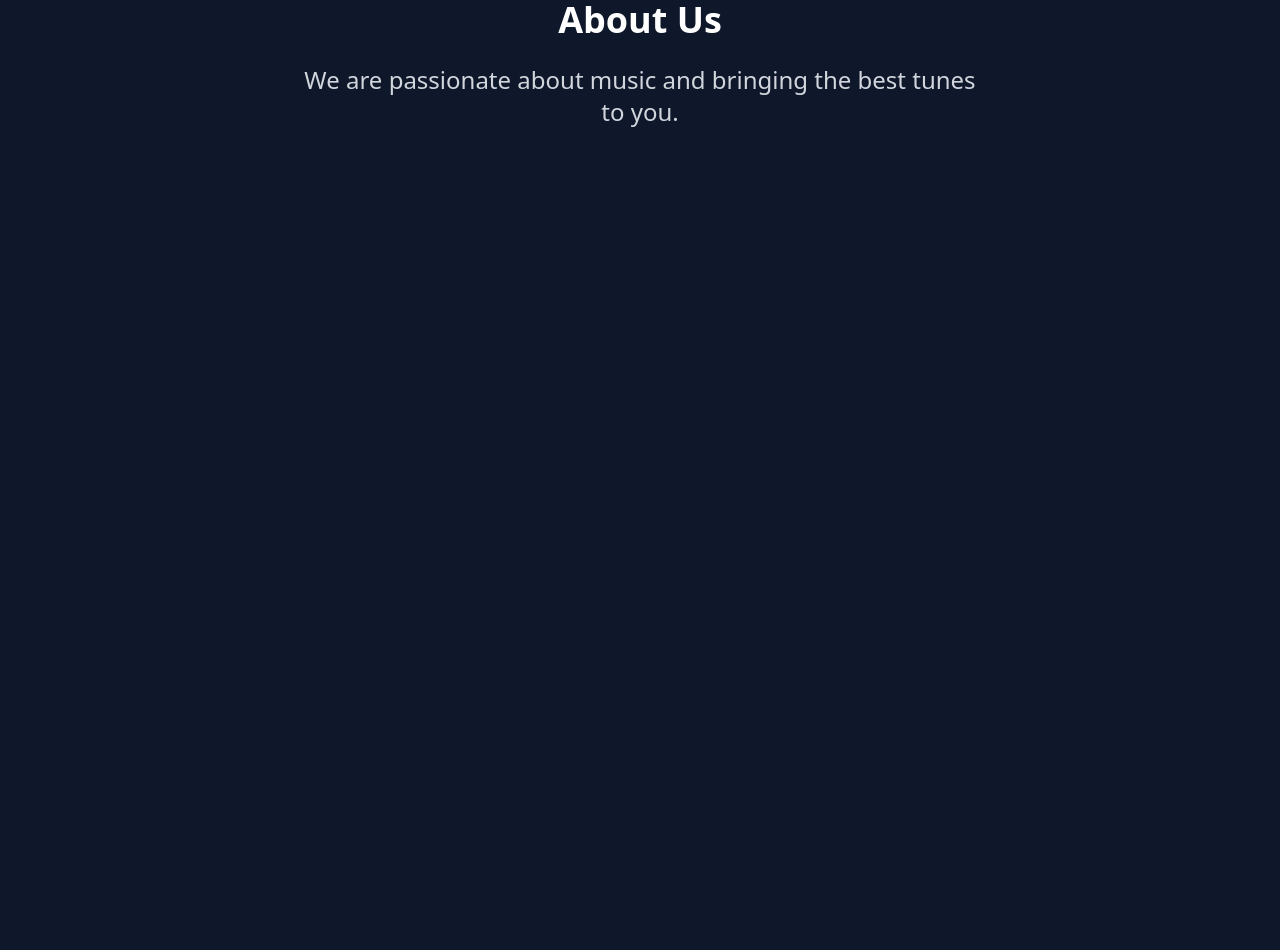
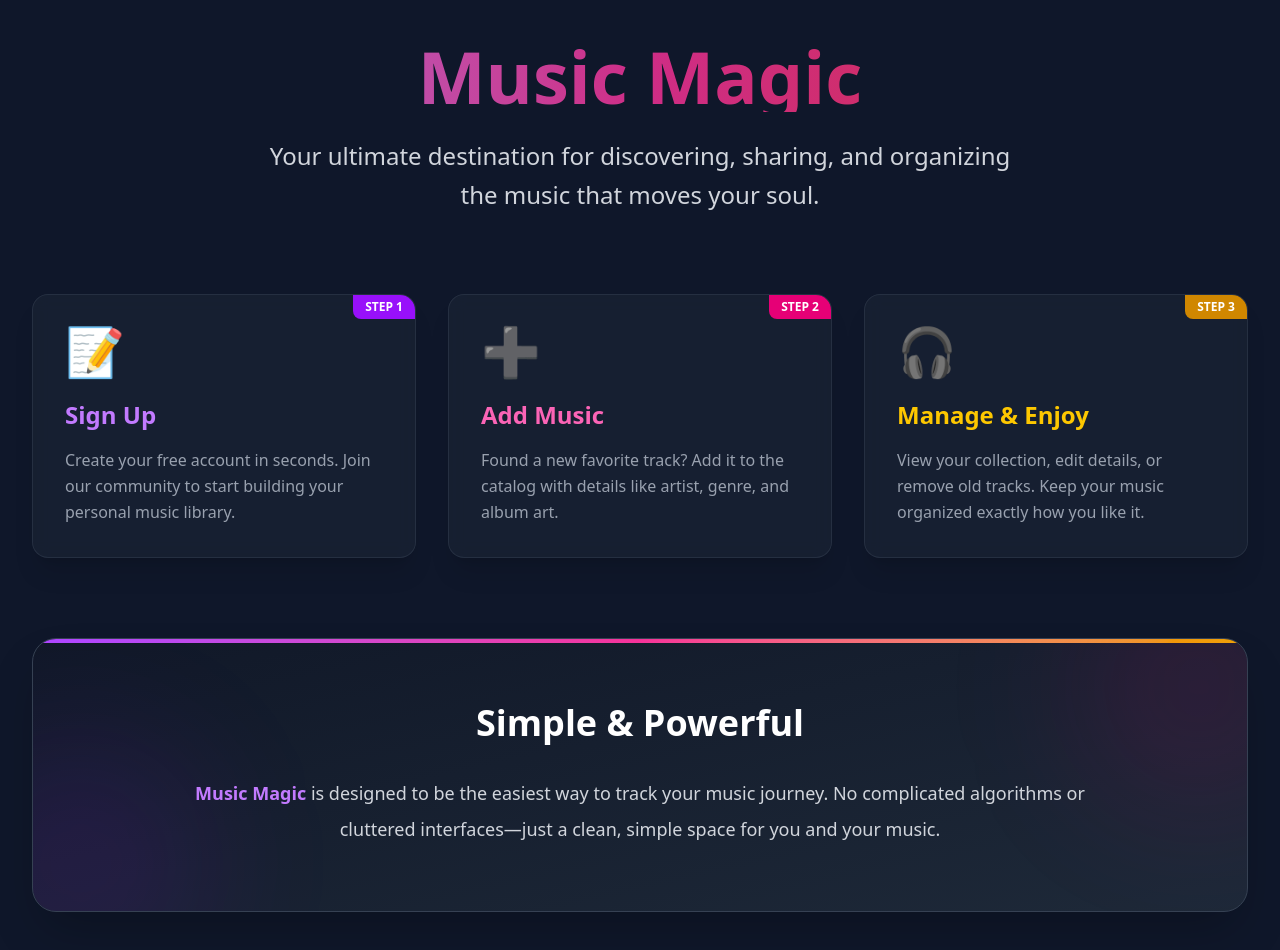
Before and after one commit to Dilyannn/Music-magic, a React (Vite) app in the folder client/: page /about in a window 1280 px wide. Shown: the part 200-1150 px from the top of the page. Before the commit the page ends 800 px from the top, so only its background shows below. Built offline with nearby package versions, Linux system fonts and the light colour scheme.

Commit message:
Redesign About page with new layout and content
Revamped the About component with a modern layout, step-by-step guide, and updated branding for 'Music Magic'. Updated tests to match new headings and description text.

```diff
--- a/client/src/components/About.jsx
+++ b/client/src/components/About.jsx
@@ -1,12 +1,58 @@
-import React from 'react';
-
 const About = () => {
   return (
-    <div className="page-container text-center text-2xl mt-10">
-      <h1 className="text-4xl font-bold mb-6">About Us</h1>
-      <p className="text-gray-300 max-w-2xl mx-auto">
-        We are passionate about music and bringing the best tunes to you.
-      </p>
+    <div className="page-container">
+      <div className="text-center py-12 md:py-20">
+        <h1 className="text-5xl md:text-7xl font-bold mb-6 bg-linear-to-r from-purple-400 via-pink-500 to-red-500 text-transparent bg-clip-text animate-pulse">
+          Music Magic
+        </h1>
+        <p className="text-xl md:text-2xl text-gray-300 max-w-3xl mx-auto leading-relaxed font-light">
+          Your ultimate destination for discovering, sharing, and organizing the music that moves your soul.
+        </p>
+      </div>
+
+      {/* How It Works Grid */}
+      <div className="grid grid-cols-1 md:grid-cols-3 gap-8 mb-20">
+        <div className="bg-gray-800/50 backdrop-blur-sm p-8 rounded-2xl shadow-xl hover:bg-gray-800 transition duration-300 border border-gray-700/50 group relative overflow-hidden">
+          <div className="absolute top-0 right-0 bg-purple-600 text-white text-xs font-bold px-3 py-1 rounded-bl-lg">STEP 1</div>
+          <div className="text-5xl mb-6 group-hover:scale-110 transition-transform duration-300">📝</div>
+          <h3 className="text-2xl font-bold mb-4 text-purple-400">Sign Up</h3>
+          <p className="text-gray-400 leading-relaxed">
+            Create your free account in seconds. Join our community to start building your personal music library.
+          </p>
+        </div>
+
+        <div className="bg-gray-800/50 backdrop-blur-sm p-8 rounded-2xl shadow-xl hover:bg-gray-800 transition duration-300 border border-gray-700/50 group relative overflow-hidden">
+          <div className="absolute top-0 right-0 bg-pink-600 text-white text-xs font-bold px-3 py-1 rounded-bl-lg">STEP 2</div>
+          <div className="text-5xl mb-6 group-hover:scale-110 transition-transform duration-300">➕</div>
+          <h3 className="text-2xl font-bold mb-4 text-pink-400">Add Music</h3>
+          <p className="text-gray-400 leading-relaxed">
+            Found a new favorite track? Add it to the catalog with details like artist, genre, and album art.
+          </p>
+        </div>
+
+        <div className="bg-gray-800/50 backdrop-blur-sm p-8 rounded-2xl shadow-xl hover:bg-gray-800 transition duration-300 border border-gray-700/50 group relative overflow-hidden">
+          <div className="absolute top-0 right-0 bg-yellow-600 text-white text-xs font-bold px-3 py-1 rounded-bl-lg">STEP 3</div>
+          <div className="text-5xl mb-6 group-hover:scale-110 transition-transform duration-300">🎧</div>
+          <h3 className="text-2xl font-bold mb-4 text-yellow-400">Manage & Enjoy</h3>
+          <p className="text-gray-400 leading-relaxed">
+            View your collection, edit details, or remove old tracks. Keep your music organized exactly how you like it.
+          </p>
+        </div>
+      </div>
+
+      <div className="bg-linear-to-br from-gray-900 to-gray-800 rounded-3xl p-10 md:p-16 mb-16 relative overflow-hidden shadow-2xl border border-gray-700">
+        <div className="absolute top-0 left-0 w-full h-1 bg-linear-to-r from-purple-500 via-pink-500 to-yellow-500"></div>
+        <div className="relative z-10 text-center">
+          <h2 className="text-3xl md:text-4xl font-bold mb-8 text-white">Simple & Powerful</h2>
+          <p className="text-gray-300 text-lg leading-loose max-w-4xl mx-auto">
+            <span className="text-purple-400 font-semibold">Music Magic</span> is designed to be the easiest way to track your music journey.
+            No complicated algorithms or cluttered interfaces—just a clean, simple space for you and your music.
+          </p>
+        </div>
+
+        <div className="absolute -bottom-20 -left-20 w-64 h-64 bg-purple-600/10 rounded-full blur-3xl"></div>
+        <div className="absolute -top-20 -right-20 w-64 h-64 bg-pink-600/10 rounded-full blur-3xl"></div>
+      </div>
     </div>
   );
 };
```
Also changed, not shown: 1 other file (tests, documents, lock files or other folders).
